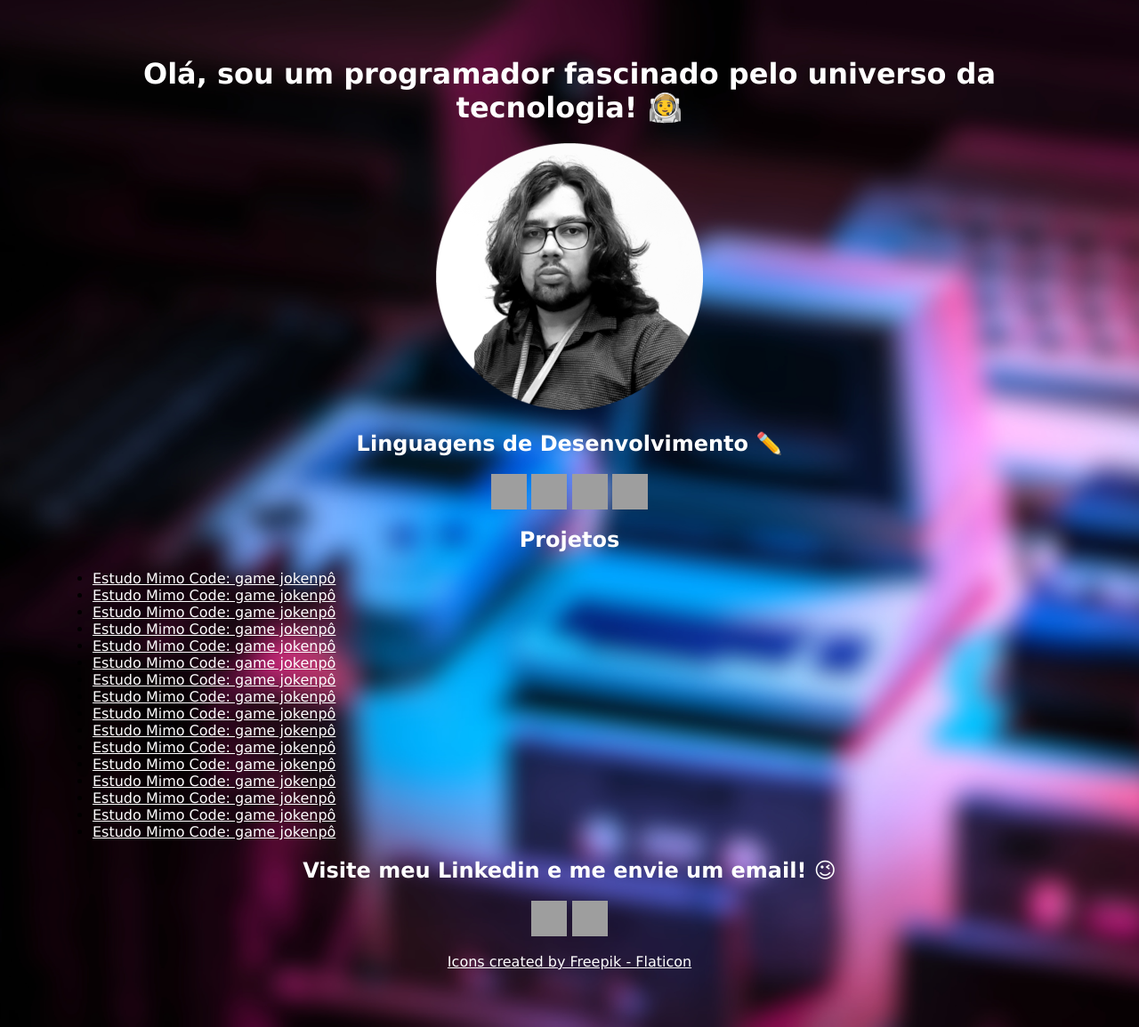
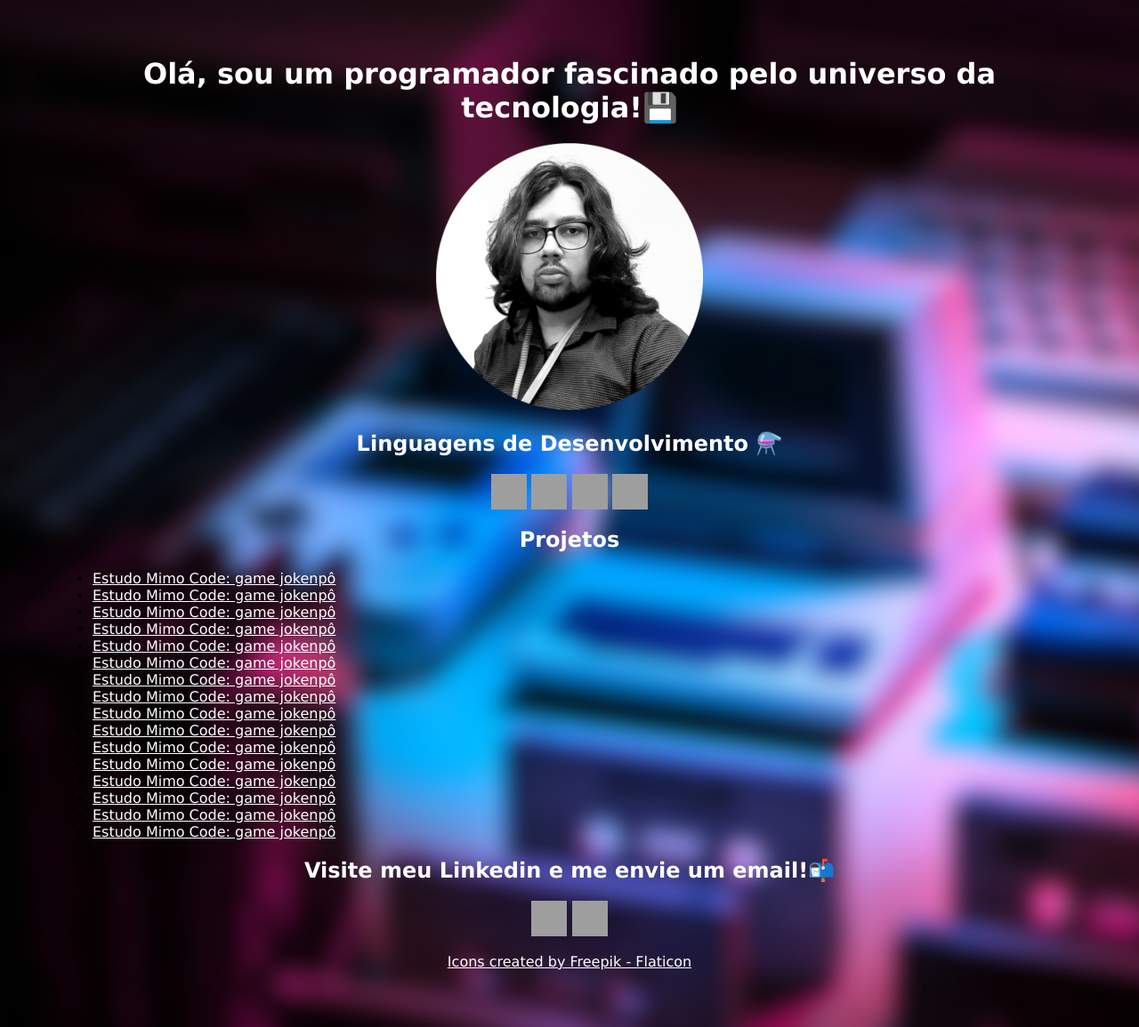
Before and after one commit to bruno-cotoski/web, a plain HTML site: page index.html in a window 1280 px wide. Shown: the whole page at 89% size. Drawn offline with Linux system fonts and the light colour scheme; grey boxes are pictures that could not be loaded.

Commit message:
Update index.html

```diff
--- a/index.html
+++ b/index.html
@@ -35,7 +35,7 @@
 
 <body>
     <div align="center" style="display: inline_block">
-        <h1>Olá, sou um programador fascinado pelo universo da tecnologia! 👨‍🚀</h1>
+        <h1>Olá, sou um programador fascinado pelo universo da tecnologia!💾 </h1>
         <p>
 
     </div>
@@ -43,7 +43,7 @@
         <img src="assets/perfil2.png" alt="foto perfil">
     </div>
     <div align="center" style="display: inline_block">
-        <h2> Linguagens de Desenvolvimento ✏️ </h2>
+        <h2> Linguagens de Desenvolvimento ⚗️ </h2>
         <img align="center" alt="ícone JavaScript" height="40" width="40"
             src="https://raw.githubusercontent.com/devicons/devicon/master/icons/javascript/javascript-plain.svg">
         <img align="center" alt="ícone HTML" height="40" width="40"
@@ -74,7 +74,7 @@
 
     </ul>
     <div align="center" style="display: inline_block">
-        <h2>Visite meu Linkedin e me envie um email! 😉 </h2>
+        <h2>Visite meu Linkedin e me envie um email!📬  </h2>
         <a href="mailto:cottosky@gmail.com"><img align="center" src="https://cdn-icons-png.flaticon.com/512/732/732200.png" height="40" width="40" target="_blank"></a>
         <a href="https://www.linkedin.com/in/bruno-cotoski" target="_blank" rel="external"><img align="center" src="https://cdn-icons-png.flaticon.com/512/2504/2504923.png" height="40" width="40" target="_blank"></a>
         <br><br>
```
